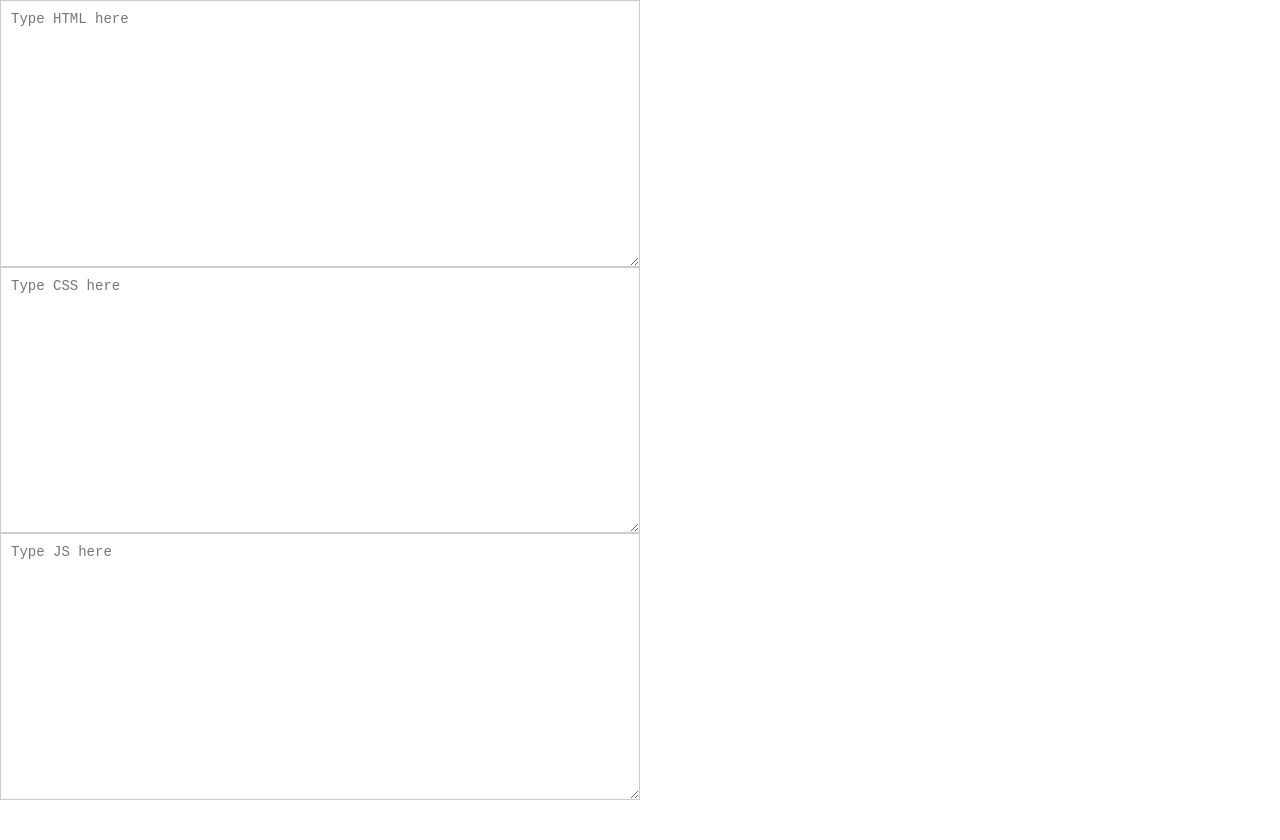
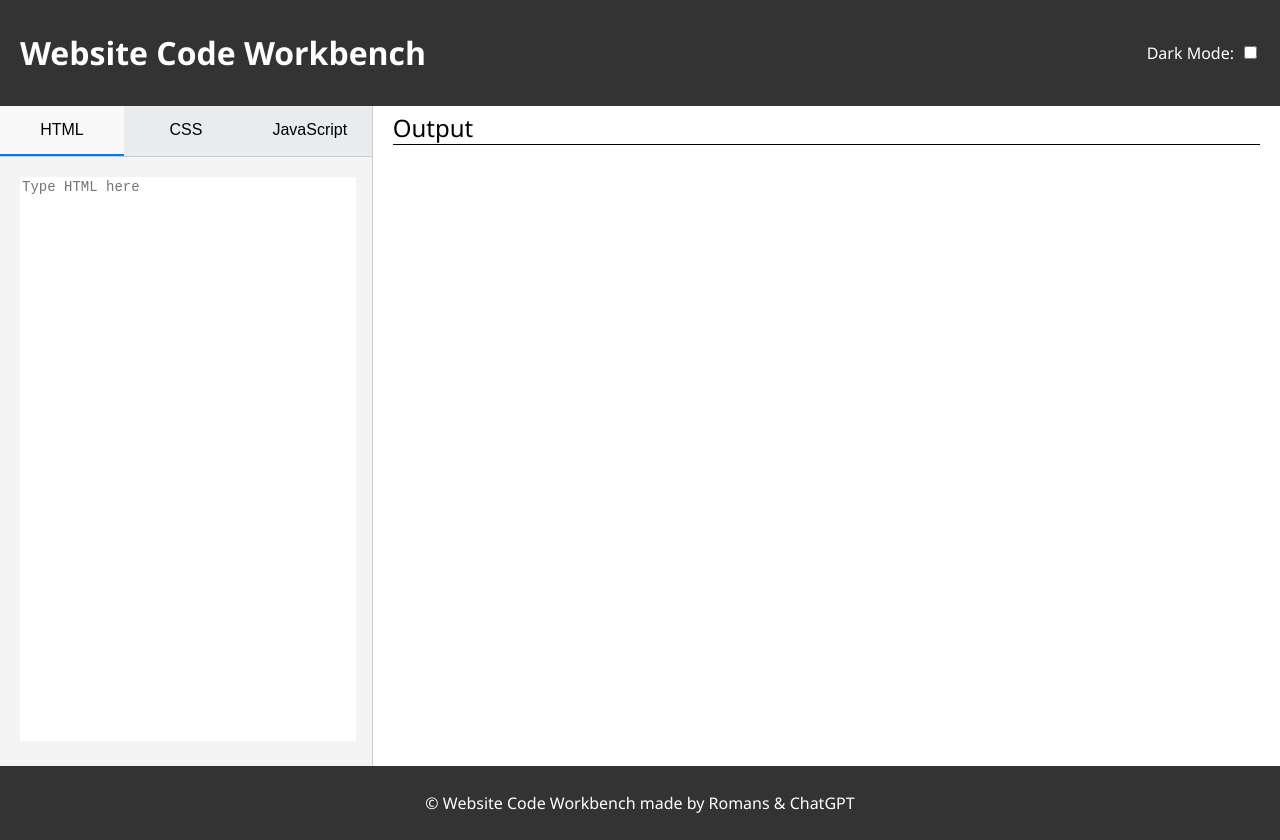
Before and after one commit to romanMamrukov/webtestbench, a plain HTML site: page index.html in a window 1280 px wide. Before the commit the page ends 800 px from the top, so only its background shows below. Drawn offline with Linux system fonts and the light colour scheme.

Commit message:
Layout, design and README added

```diff
--- a/index.html
+++ b/index.html
@@ -3,18 +3,45 @@
 <head>
     <meta charset="UTF-8">
     <meta name="viewport" content="width=device-width, initial-scale=1.0">
-    <title>Code Workbench</title>
+    <title>Website Code Workbench</title>
     <link rel="stylesheet" href="style.css">
 </head>
-<body>
+<body class="light-theme">
+    <header>
+        <h1>Website Code Workbench</h1>
+        <div class="theme-toggle">
+            <label for="themeSwitch">Dark Mode:</label>
+            <input type="checkbox" id="themeSwitch">
+        </div>
+    </header>
+
     <div class="container">
-        <div class="editor">
-            <textarea id="htmlCode" placeholder="Type HTML here"></textarea>
-            <textarea id="cssCode" placeholder="Type CSS here"></textarea>
-            <textarea id="jsCode" placeholder="Type JS here"></textarea>
-        </div>
-        <iframe id="preview"></iframe>
+        <aside class="editor">
+            <div class="tabs">
+                <button class="tab active" data-tab="html">HTML</button>
+                <button class="tab" data-tab="css">CSS</button>
+                <button class="tab" data-tab="js">JavaScript</button>
+            </div>
+            <div class="tab-content active" id="htmlTab">
+                <textarea id="htmlCode" placeholder="Type HTML here"></textarea>
+            </div>
+            <div class="tab-content" id="cssTab">
+                <textarea id="cssCode" placeholder="Type CSS here"></textarea>
+            </div>
+            <div class="tab-content" id="jsTab">
+                <textarea id="jsCode" placeholder="Type JavaScript here"></textarea>
+            </div>
+        </aside>
+
+        <section class="preview">
+            <P>Output</P>
+            <iframe id="preview"></iframe>
+        </section>
     </div>
+
+    <footer>
+        <p>&copy; Website Code Workbench made by Romans & ChatGPT</p>
+    </footer>
 
     <script src="script.js"></script>
 </body>
--- a/script.js
+++ b/script.js
@@ -2,8 +2,9 @@ function updatePreview() {
     const html = document.getElementById('htmlCode').value;
     const css = document.getElementById('cssCode').value;
     const js = document.getElementById('jsCode').value;
+
     const previewFrame = document.getElementById('preview');
-    const preview =  previewFrame.contentDocument ||  previewFrame.contentWindow.document;
+    const preview = previewFrame.contentDocument || previewFrame.contentWindow.document;
 
     preview.open();
     preview.write(`
@@ -27,3 +28,22 @@ document.getElementById('jsCode').addEventListener('input', updatePreview);
 
 // Initialize the preview
 updatePreview();
+
+// Tab functionality
+const tabs = document.querySelectorAll('.tab');
+const tabContents = document.querySelectorAll('.tab-content');
+
+tabs.forEach(tab => {
+    tab.addEventListener('click', function() {
+        tabs.forEach(btn => btn.classList.remove('active'));
+        tabContents.forEach(content => content.classList.remove('active'));
+
+        this.classList.add('active');
+        document.getElementById(this.dataset.tab + 'Tab').classList.add('active');
+    });
+});
+
+// Theme toggle
+document.getElementById('themeSwitch').addEventListener('change', function() {
+    document.body.classList.toggle('dark-theme', this.checked);
+});
--- a/style.css
+++ b/style.css
@@ -1,10 +1,33 @@
+/* Global Styles */
 body {
+    margin: 0;
+    padding: 0;
+    font-family: 'Segoe UI', Tahoma, Geneva, Verdana, sans-serif;
     display: flex;
     flex-direction: column;
-    font-family: Arial, sans-serif;
-    margin: 0;
-    padding: 0;
     height: 100vh;
+}
+
+header, footer {
+    background-color: #333;
+    color: white;
+    padding: 10px 20px;
+    text-align: center;
+}
+
+header {
+    display: flex;
+    justify-content: space-between;
+    align-items: center;
+}
+
+.theme-toggle {
+    display: flex;
+    align-items: center;
+}
+
+.theme-toggle input {
+    margin-left: 10px;
 }
 
 .container {
@@ -12,28 +35,115 @@ body {
     flex: 1;
 }
 
-textarea {
-    flex: 1;
-    height: 100%;
-    margin: 0;
-    padding: 10px;
-    font-size: 14px;
-    font-family: monospace;
-    border: 1px solid #ccc;
-}
-
-iframe {
-    flex: 1;
-    height: 100%;
-    border: none;
-}
-
 .editor {
-    width: 50%;
+    width: 30%;
+    background-color: #f4f4f4;
+    padding: 0;
+    border-right: 1px solid #ccc;
     display: flex;
     flex-direction: column;
 }
 
-.editor textarea {
-    height: 33%;
+.tabs {
+    display: flex;
+    border-bottom: 1px solid #ccc;
+    background-color: #e9ecef;
 }
+
+.tabs button {
+    flex: 1;
+    padding: 15px;
+    background-color: transparent;
+    border: none;
+    border-bottom: 2px solid transparent;
+    cursor: pointer;
+    font-size: 16px;
+    text-align: center;
+}
+
+.tabs button.active {
+    border-bottom-color: #007bff;
+    background-color: #f9f9f9;
+}
+
+.tab-content {
+    flex: 1;
+    display: none;
+    padding: 20px;
+}
+
+.tab-content.active {
+    display: block;
+}
+
+textarea {
+    width: 100%;
+    height: 70vh;
+    font-size: 14px;
+    font-family: monospace;
+    border: none;
+    border-radius: 0;
+    resize: none;
+}
+
+.preview {
+    width: 70%;
+    padding: 5px 20px;
+}
+
+.preview p {
+    font-size: 24px;
+    margin: 0;
+}
+
+#preview {
+    width: 100%;
+    height: 95%;
+    border: none;
+    border-top: 1px solid black;
+}
+
+/* Footer */
+footer {
+    background-color: #333;
+    color: white;
+    padding: 10px 20px;
+    text-align: center;
+}
+
+/* Dark Theme */
+body.dark-theme {
+    background-color: #121212;
+    color: white;
+}
+
+body.dark-theme header,
+body.dark-theme footer {
+    background-color: #1f1f1f;
+}
+
+body.dark-theme .editor {
+    background-color: #1f1f1f;
+    border-right: 1px solid #444;
+}
+
+body.dark-theme .tabs {
+    background-color: #1f1f1f;
+}
+
+body.dark-theme .tabs button {
+    color: white;
+}
+
+body.dark-theme .tabs button.active {
+    background-color: #2b2b2b;
+}
+
+body.dark-theme textarea {
+    background-color: #2b2b2b;
+    color: white;
+}
+
+body.dark-theme .preview {
+    background-color: #1f1f1f;
+}
```
Also changed, not shown: 1 other file.
